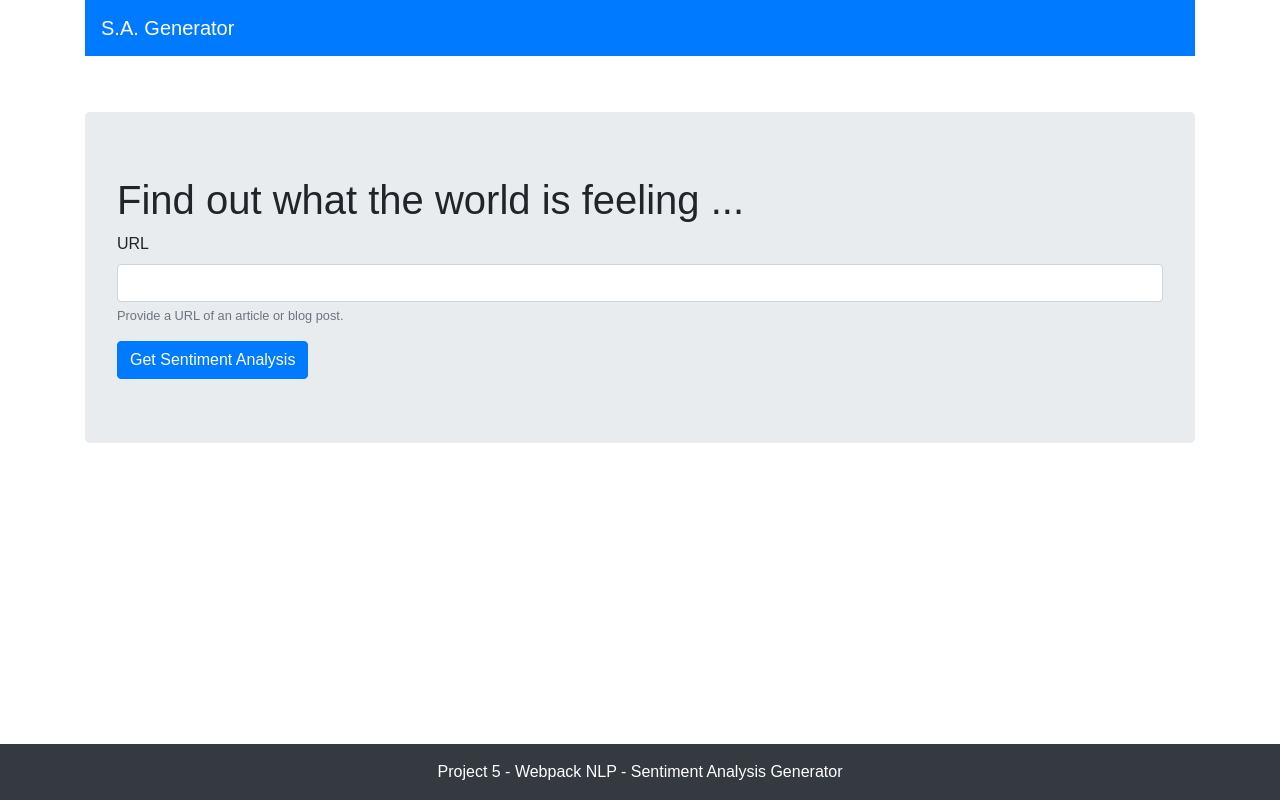
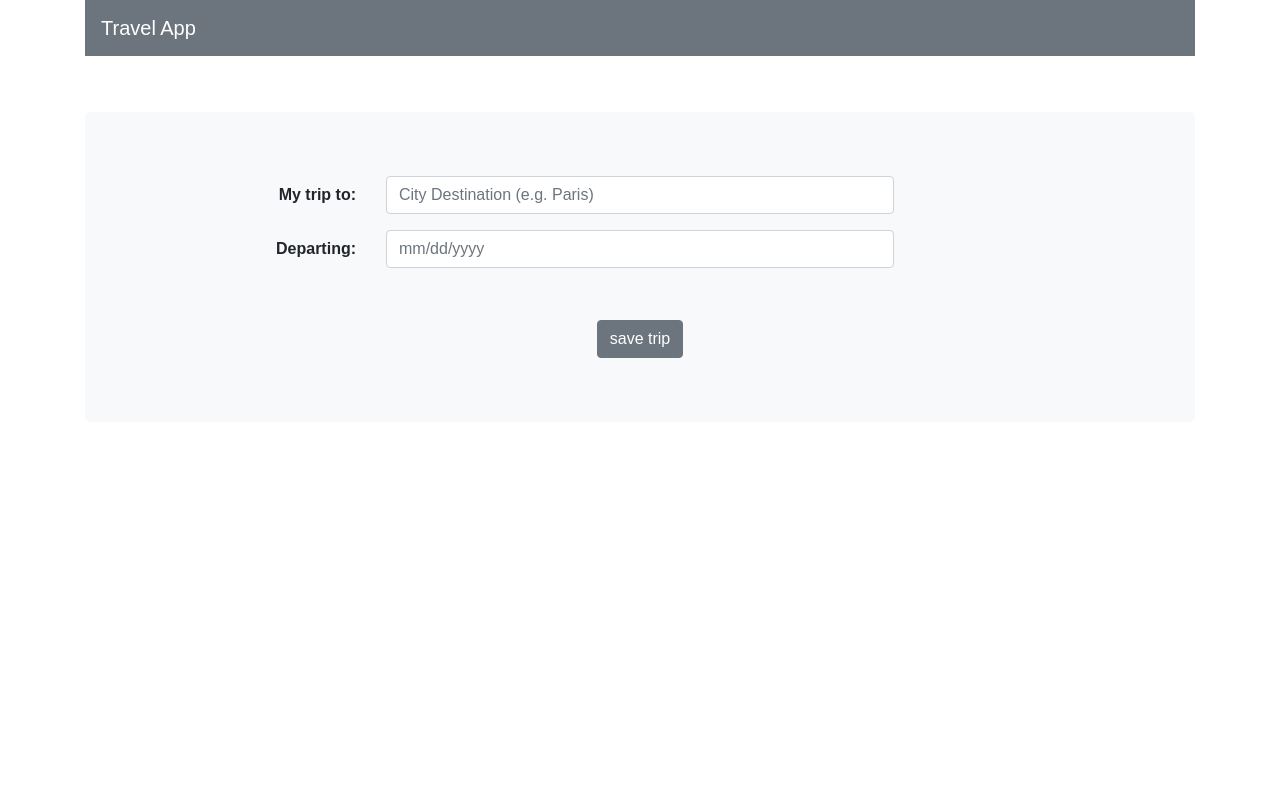
Before and after one commit to SonicSpice/CapstoneProject, a website built with webpack: page src/client/views/index.html in a window 1280 px wide. Built offline with nearby package versions, Linux system fonts and the light colour scheme.

Commit message:
travel app search form completed

```diff
--- a/src/client/js/formValidation.js
+++ /dev/null
@@ -1,7 +0,0 @@
-// simple regexp to check that URL starts with http(s), ://, and includes no spaces.
-function isURLValid(url) {
-  const valid_url_regexp = /^(http|https):\/\/[^ "]+$/;
-  return valid_url_regexp.test(url);
-}
-
-export { isURLValid };
--- a/src/client/js/handleSubmit.js
+++ b/src/client/js/handleSubmit.js
@@ -1,4 +1,3 @@
-import { isURLValid } from "./formValidation";
 import { spinner_OFF, spinner_ON } from "./handleSpinner";
 import { triggerAlert } from "./handleAlert";
 
--- a/src/client/styles/base.scss
+++ b/src/client/styles/base.scss
@@ -11,7 +11,18 @@ body {
 }
 
 #form {
-  flex-direction: column;
+  label {
+    font-size: 16px;
+    font-weight: bold;
+  }
+}
+
+@media (min-width: 768px) {
+  #form {
+    label {
+      text-align: right;
+    }
+  }
 }
 
 .jumbotron {
@@ -31,3 +42,9 @@ body {
   display: none;
   margin-top: 5%;
 }
+
+.submit-btn-row {
+  justify-content: center;
+  align-items: center;
+  margin-top: 5%;
+}
--- a/src/client/views/index.html
+++ b/src/client/views/index.html
@@ -17,8 +17,8 @@
 <body>
     <header>
         <div class="container">
-            <nav class="navbar navbar-dark bg-primary navbar-expand-lg">
-                <a class="navbar-brand" href="#">S.A. Generator</a>
+            <nav class="navbar navbar-dark bg-secondary navbar-expand-lg">
+                <a class="navbar-brand" href="#">Travel App</a>
             </nav>
             <div class="alert alert-danger" role="alert" id="alert"></div>
         </div>
@@ -27,42 +27,33 @@
     <main>
         <div class="container">
 
-            <div class="jumbotron">
-                <h1>Find out what the world is feeling ...</h1>
+            <div class="jumbotron bg-light">
+                <form id="form">
+                    <div class="form-group row">
+                        <label for="city-input" class="col-md-3 col-sm-12 col-form-label">My trip to:</label>
 
-                <form id="form">
-                    <div class="form-group">
-                        <label for="url-input">URL</label>
-                        <input type="text" class="form-control" id="url-input">
-                        <small id="emailHelp" class="form-text text-muted">Provide a URL of an article or blog
-                            post.</small>
+                        <div class="col-md-6 col-sm-12">
+                            <input type="text" class="form-control" id="city-input"
+                                placeholder="City Destination (e.g. Paris)">
+                        </div>
                     </div>
 
-                    <button type="submit" class="btn btn-primary" id="submit-btn">
-                        <span id="submit-spinner" class="spinner-border-sm" role="status" aria-hidden="true"></span>
-                        Get Sentiment Analysis</button>
+                    <div class="form-group row">
+                        <label for="departure-input" class="col-md-3 col-sm-12 col-form-label">Departing:</label>
+                        <div class="col-md-6 col-sm-12">
+                            <input type="text" class="form-control" id="departure-input" placeholder="mm/dd/yyyy">
+                        </div>
+                    </div>
+
+                    <div class="row submit-btn-row">
+                        <button type="submit" class="btn btn-secondary" id="submit-btn">
+                            <span id="submit-spinner" class="spinner-border-sm" role="status" aria-hidden="true"></span>
+                            save trip</button>
+                    </div>
                 </form>
             </div>
-
-            <section id="sentiment-results">
-                <div class="row">
-                    <div class="col">
-                        <h3>Article / Blog Overall Sentiment: <strong id="overall-sentiment"></strong> <i class="fas"
-                                id="sentiment-emoji"></i>
-                        </h3>
-                    </div>
-
-                    <canvas id="sentiment-chart"></canvas>
-                </div>
-            </section>
         </div>
     </main>
-
-    <div class="container">
-        <footer class="footer bg-dark text-white">
-            <p>Project 5 - Webpack NLP - Sentiment Analysis Generator</p>
-        </footer>
-    </div>
 
     <!-- bootstrap, chart.js cdn scripts -->
     <script src="https://code.jquery.com/jquery-3.5.1.slim.min.js"
@@ -74,7 +65,7 @@
     <script src="https://cdn.jsdelivr.net/npm/chart.js@2.8.0"></script>
 
     <!-- service worker -->
-    <script>
+    <!-- <script>
         // Check that service workers are supported
         if ('serviceWorker' in navigator) {
             // Use the window load event to keep the page load performant
@@ -82,7 +73,7 @@
                 navigator.serviceWorker.register('/service-worker.js');
             });
         }
-    </script>
+    </script> -->
 </body>
 
 </html>
```
